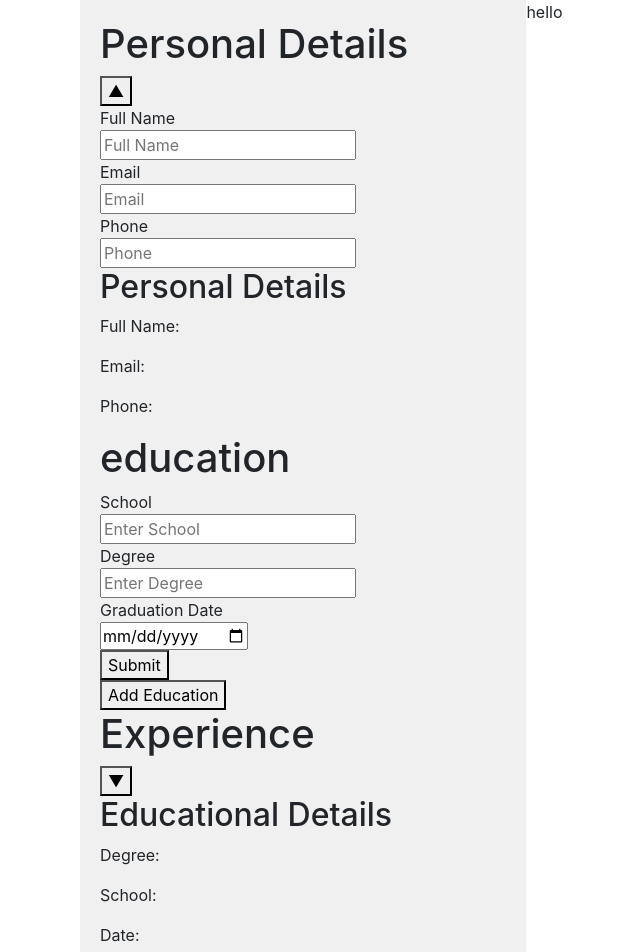
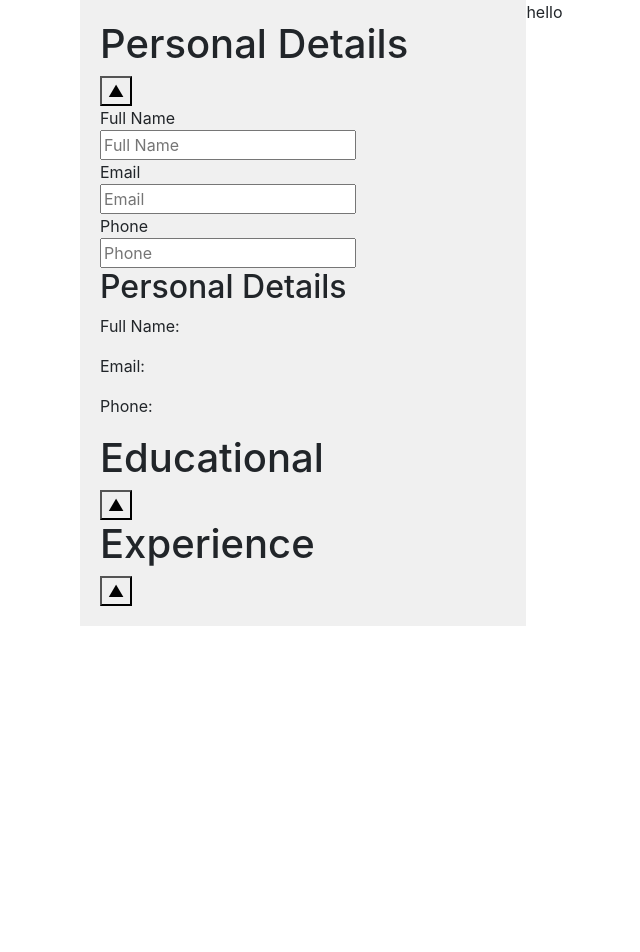
Before and after one commit to jHa1911/cv-app, a React (Create React App) app: page / in a window 1280 px wide. Shown: the top 952 px of the page, without its empty margins (2-642 px from the left). After the commit the page ends 800 px from the top, so only its background shows below. Built offline with nearby package versions, Linux system fonts and the light colour scheme.

Commit message:
Added experiencelist to store all experience entries in an array

```diff
--- a/src/components/EducationalInformation.jsx
+++ b/src/components/EducationalInformation.jsx
@@ -1,5 +1,6 @@
 import React, { useState } from 'react'
 import InputGroup from './InputGroup';
+import CollapsibleSection from './CollapsibleSection';
 
 function EducationalInformation() {
 
@@ -8,6 +9,8 @@ function EducationalInformation() {
     const [educationData, setEducationData] = useState(
         { school: "", degree: "", graduationdate: "" }
     );
+
+    const [isCollapsed, setIsCollapsed] = useState(false);
 
     const [isEducation, setIsEducation] = useState(true);
 
@@ -34,16 +37,38 @@ function EducationalInformation() {
     }
 
     function addEducation() {
-        setIsEducation(true)
+        setIsEducation(false)
+    }
+
+    function toggleCollapse() {
+        setIsCollapsed(!isCollapsed)
     }
 
 
 
     return (
         <div>
-            <h1>education</h1>
+            <CollapsibleSection
+                title="Educational"
+                isCollapsed={isCollapsed}
+                toggleCollapse={toggleCollapse}
+            />
             {
-                isEducation && (
+                isCollapsed && (
+                    <div className="education-list">
+                        {
+                            isEducation ? (
+                                <>
+                                    <ul>
+                                        <li>s</li>
+                                        <li>s</li>
+                                        <li>s</li>
+                                        <li>s</li>
+                                        <li>s</li>
+                                    </ul>
+                                    <button onClick={addEducation}>Add Education</button>
+                                </>
+                            ) : (
                                 <div>
                                     <InputGroup
                                         id="school"
@@ -74,7 +99,10 @@ function EducationalInformation() {
                                 </div>
                             )
                         }
-            <button onClick={addEducation}>Add Education</button>
+                    </div>
+                )
+            }
+
         </div>
     )
 }
--- a/src/components/PracticalInformation.jsx
+++ b/src/components/PracticalInformation.jsx
@@ -4,18 +4,40 @@ import InputGroup from './InputGroup'
 import CollapsibleSection from './CollapsibleSection'
 
 function PracticalInformation() {
-    const [experienceInfo, setExperienceInfo] = useState({
+    const [experienceData, setExperienceData] = useState({
         company: '',
         role: '',
         startDate: '',
-        endDate:'present'
+        endDate: ''
     });
 
-    const [isCollapsed, setIsCollapsed] = useState(true)
+    const [experienceList, setExperienceList] = useState([])
 
-    function handleChange(e) {
-        setExperienceInfo({ ...experienceInfo, [e.target.id]: e.target.value });
+    const [isCollapsed, setIsCollapsed] = useState(false)
+    const [isExperience, setIsExperience] = useState(true)
+
+    function handleInputChange(e) {
+        setExperienceData({ ...experienceData, [e.target.id]: e.target.value });
     };
+
+    function handleSubmit(e) {
+        e.preventDefault();
+        const updatedList = [...experienceList, experienceData];
+        setExperienceList(updatedList);
+        console.log('Added Education Entry:', experienceData); // Log the added formData
+        console.log('Updated Education List:', updatedList); // Log the updated experienceList
+        setExperienceData({
+            company: '',
+            role: '',
+            startDate: '',
+            endDate: ''
+        });
+        setIsExperience(!isExperience)
+    }
+
+    function addExperience() {
+        setIsExperience(false)
+    }
 
     function toggleCollapse() {
         setIsCollapsed(!isCollapsed)
@@ -30,53 +52,62 @@ function PracticalInformation() {
                 toggleCollapse={toggleCollapse}
             />
             {
-                    !isCollapsed && (
+                isCollapsed && (
+                    <div className="experience-list">
+                        {
+                            isExperience ? (
+                                <>
+                                    <ul>
+                                        <li>s</li>
+                                        <li>s</li>
+                                        <li>s</li>
+                                        <li>s</li>
+                                        <li>s</li>
+                                    </ul>
+                                    <button onClick={addExperience}>Add Experience</button>
+                                </>
+                            ) : (
                                 <div>
                                     <InputGroup
                                         id="company"
                                         label="Company"
                                         type="text"
-                                value={experienceInfo.company}
-                                onChange={handleChange}
-                                placeholder="company"
+                                        value={experienceData.company}
+                                        onChange={handleInputChange}
+                                        placeholder="Enter Company"
                                         required
                                     />
                                     <InputGroup
                                         id="role"
                                         label="Role"
                                         type="text"
-                                value={experienceInfo.role}
-                                onChange={handleChange}
-                                placeholder="role"
+                                        value={experienceData.role}
+                                        onChange={handleInputChange}
+                                        placeholder="Enter Role"
                                         required
                                     />
                                     <InputGroup
                                         id="date"
-                                label="Date"
+                                        label="Starting Date"
                                         type="date"
-                                value={experienceInfo.startDate}
-                                onChange={handleChange}
-                                placeholder="Date"
-                                required
+                                        value={experienceData.startDate}
+                                        onChange={handleInputChange}
                                     />
                                     <InputGroup
                                         id="date"
-                                label="Date"
+                                        label="End Date"
                                         type="date"
-                                value={experienceInfo.endDate}
-                                onChange={handleChange}
-                                placeholder="Date"
-                                required
+                                        value={experienceData.endDate}
+                                        onChange={handleInputChange}
+                                        optional
                                     />
+                                    <button onClick={handleSubmit}>Submit</button>
                                 </div>
                             )
                         }
-                <div className="educationaldetails">
-                    <h2>Educational Details</h2>
-                    <p>Degree: {experienceInfo.company}</p>
-                    <p>School: {experienceInfo.role}</p>
-                    <p>Date: {experienceInfo.date}</p>
                     </div>
+                )
+            }
 
         </div>
     )
```
Lines whose indentation alone changed are shown as unchanged.
